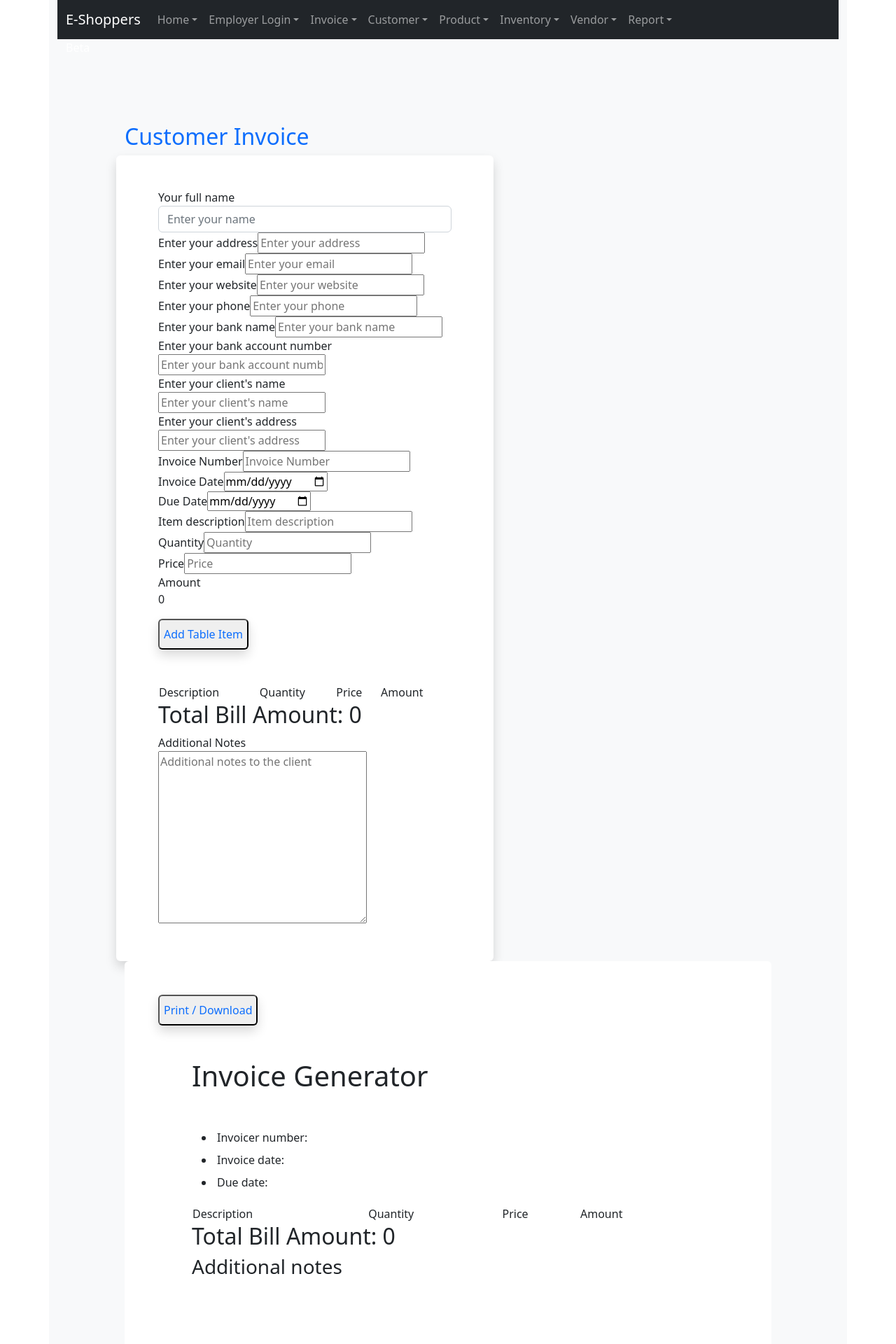
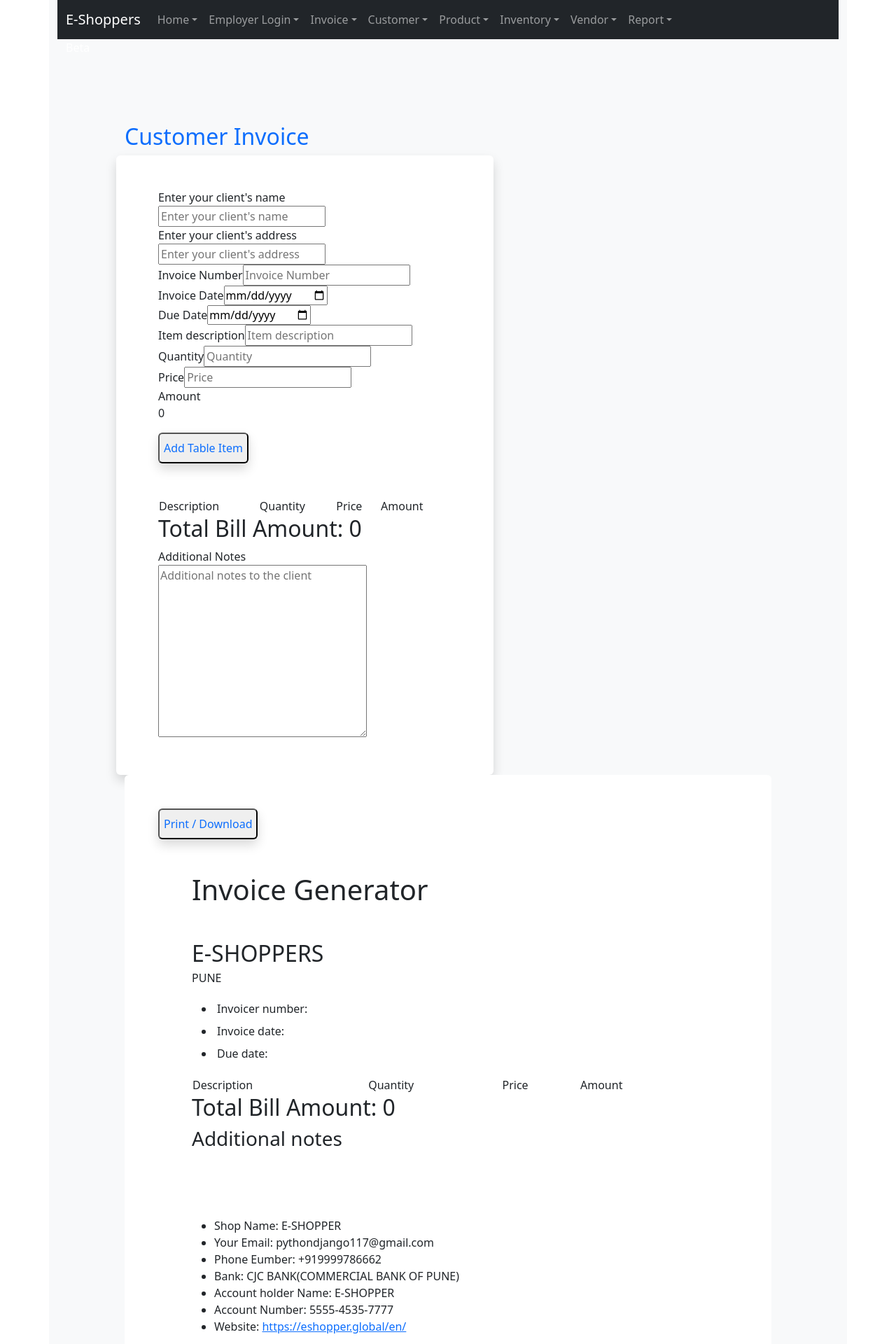
Before and after one commit to rajatpatle/E_shoppers_web, a React (Create React App) app in the folder new_crud/: page /invoice in a window 1280 px wide. Shown: the top 1920 px of the page at 70% size. Built offline with nearby package versions, Linux system fonts and the light colour scheme.

Commit message:
commited Footer and name Inputs

```diff
--- a/new_crud/src/AppRoutes/Invoice/Footer.js
+++ b/new_crud/src/AppRoutes/Invoice/Footer.js
@@ -1,37 +1,37 @@
 export default function Footer({
-    name,
-    email,
-    website,
-    phone,
-    bankAccount,
-    bankName,
+    // name,
+    // email,
+    // website,
+    // phone,
+    // bankAccount,
+    // bankName,
   }) {
     return (
       <>
         <footer className="footer border-t-2 border-gray-300 pt-5">
           <ul className="flex flex-wrap items-center justify-center">
             <li>
-              <span className="font-bold">Your name:</span> {name}
+              <span className="font-bold">Shop Name:</span> E-SHOPPER
             </li>
             <li>
-              <span className="font-bold">Your email:</span> {email}
+              <span className="font-bold">Your Email:</span> pythondjango117@gmail.com
             </li>
             <li>
-              <span className="font-bold">Phone number:</span> {phone}
+              <span className="font-bold">Phone Eumber:</span> +919999786662
             </li>
             <li>
-              <span className="font-bold">Bank:</span> {bankName}
+              <span className="font-bold">Bank:</span> CJC BANK(COMMERCIAL BANK OF PUNE)
             </li>
             <li>
-              <span className="font-bold">Account holder:</span> {name}
+              <span className="font-bold">Account holder Name:</span> E-SHOPPER
             </li>
             <li>
-              <span className="font-bold">Account number:</span> {bankAccount}
+              <span className="font-bold">Account Number:</span> 5555-4535-7777
             </li>
             <li>
               <span className="font-bold">Website:</span>{" "}
-              <a href={website} target="_blank" rel="noopenner noreferrer">
-                {website}
+              <a href="https://eshopper.global/en/" target="_blank" rel="noopenner noreferrer">
+              https://eshopper.global/en/
               </a>
             </li>
           </ul>
--- a/new_crud/src/AppRoutes/Invoice/Invoice.js
+++ b/new_crud/src/AppRoutes/Invoice/Invoice.js
@@ -13,13 +13,13 @@
 
 
 function Invoice() {
-  const [name, setName] = useState("")
-  const [address, setAddress] = useState("")
-  const [email, setEmail] = useState("")
-  const [phone, setPhone] = useState("")
-  const [bankName, setBankName] = useState("")
-  const [bankAccount, setBankAccount] = useState("")
-  const [website, setWebsite] = useState("")
+  // const [name, setName] = useState("")
+  // const [address, setAddress] = useState("")
+  // const [email, setEmail] = useState("")
+  // const [phone, setPhone] = useState("")
+  // const [bankName, setBankName] = useState("")
+  // const [bankAccount, setBankAccount] = useState("")
+  // const [website, setWebsite] = useState("")
   const [clientName, setClientName] = useState("")
   const [clientAddress, setClientAddress] = useState("")
   const [invoiceNumber, setInvoiceNumber] = useState("")
@@ -57,8 +57,8 @@
           <div className="bg-white p-5 rounded shadow row col-md-7">
             {/* name, address, email, phone, bank name, bank account number, website client name, client address, invoice number, invoice date, due date, notes */}
             <div className="flex flex-col justify-center">
-              <article className="md:grid grid-cols-2 gap-10">
-                <div className="flex flex-col">
+              {/* <article className="md:grid grid-cols-2 gap-10"> */}
+                {/* <div className="flex flex-col">
                   <label htmlFor="name">Your full name</label>
                   <input className='form-control'
                     type="text"
@@ -83,9 +83,9 @@
                     onChange={(e) => setAddress(e.target.value)}
                   />
                 </div>
-              </article>
+              </article> */}
 
-              <article className="md:grid grid-cols-3 gap-10">
+              {/* <article className="md:grid grid-cols-3 gap-10">
                 <div className="flex flex-col">
                   <label htmlFor="email">Enter your email</label>
                   <input
@@ -154,7 +154,7 @@
                     onChange={(e) => setBankAccount(e.target.value)}
                   />
                 </div>
-              </article>
+              </article> */}
 
               <article className="md:grid grid-cols-2 gap-10 md:mt-16">
                 <div className="flex flex-col">
@@ -279,7 +279,7 @@
           <div ref={componentRef} className="p-5">
             <Header handlePrint={handlePrint} />
 
-            <MainDetails name={name} address={address} />
+            <MainDetails/>
 
             <ClientDetails
               clientName={clientName}
@@ -306,13 +306,13 @@
             <Notes notes={notes} />
 
             <Footer
-              name={name}
-              address={address}
-              website={website}
-              email={email}
-              phone={phone}
-              bankAccount={bankAccount}
-              bankName={bankName}
+              // name={name}
+              // address={address}
+              // website={website}
+              // email={email}
+              // phone={phone}
+              // bankAccount={bankAccount}
+              // bankName={bankName}
             />
           </div>
           {/* <button
--- a/new_crud/src/AppRoutes/Invoice/MainDetails.js
+++ b/new_crud/src/AppRoutes/Invoice/MainDetails.js
@@ -2,8 +2,8 @@
     return (
       <>
         <section className="flex flex-col items-end justify-end">
-          <h2 className="font-bold text-3xl uppercase mb-1">{name}</h2>
-          <p>{address}</p>
+          <h2 className="font-bold text-3xl uppercase mb-1">E-SHOPPERS</h2>
+          <p>PUNE</p>
         </section>
       </>
     )
```
Also changed, not shown: new_crud/src/AppRoutes/Invoice/TableForm.js (line endings or trailing spaces).
